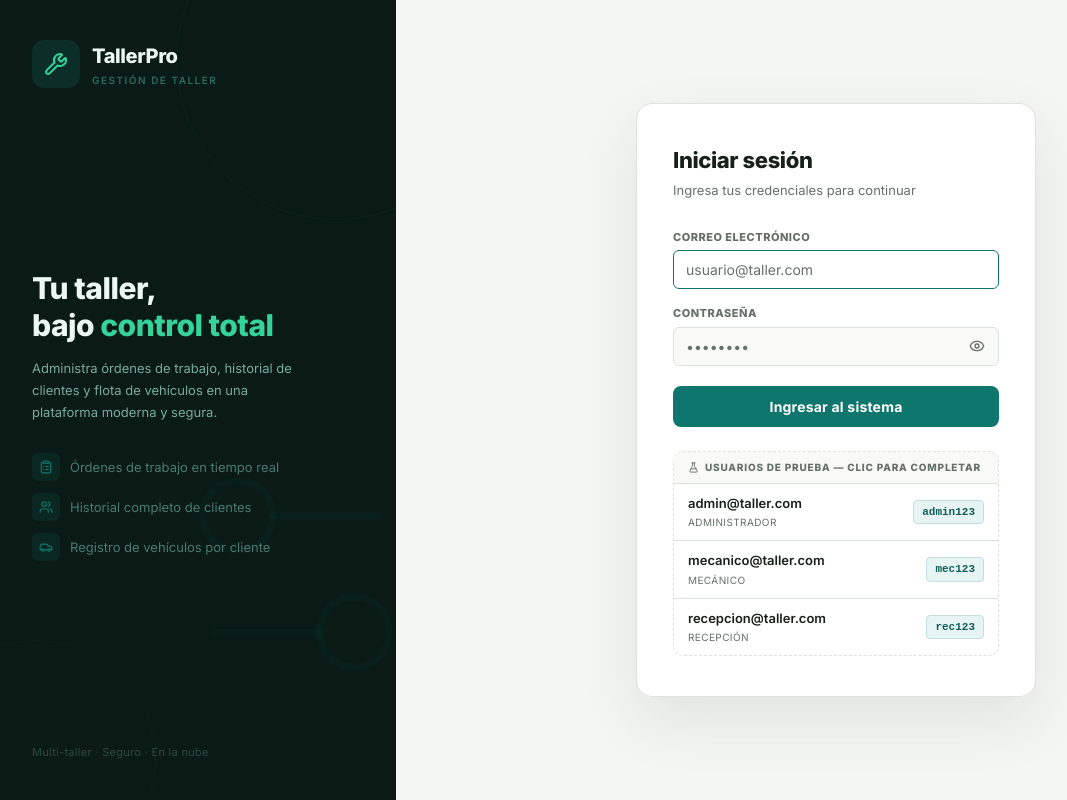
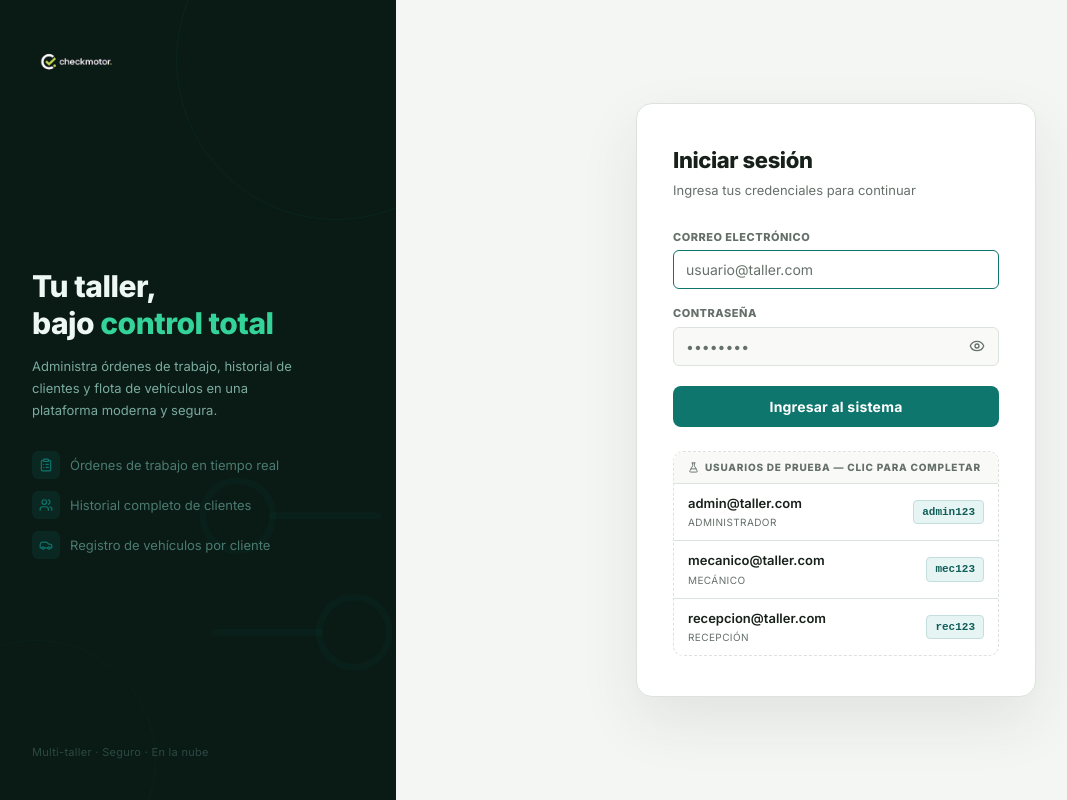
Before and after one commit to bitprochile/checkmotor, a Next.js app: page /login in a window 1280 px wide. Shown: the whole page, without its empty margins (4-1071 px from the left). Built offline with nearby package versions, Linux system fonts and the light colour scheme.

Commit message:
feat: logo Checkmotor en login y tamaño corregido en sidebar

```diff
--- a/app/globals.css
+++ b/app/globals.css
@@ -139,7 +139,13 @@ button:disabled { opacity: 0.55; cursor: not-allowed; }
 }
 
 .sidebarLogo {
-  height: 28px;
+  height: 36px;
+  width: auto;
+  display: block;
+}
+
+.loginBrandLogo {
+  height: 44px;
   width: auto;
   display: block;
 }
--- a/app/login/page.tsx
+++ b/app/login/page.tsx
@@ -3,7 +3,6 @@
 import { useState } from 'react'
 import { useRouter } from 'next/navigation'
 import {
-  Wrench,
   Eye, EyeOff,
   AlertCircle,
   FlaskConical,
@@ -70,13 +69,7 @@ export default function LoginPage() {
         </div>
 
         <div className="loginBrandTop">
-          <div className="loginBrandIconWrap">
-            <Wrench size={24} />
-          </div>
-          <div>
-            <div className="loginBrandAppName">TallerPro</div>
-            <div className="loginBrandAppSub">Gestión de taller</div>
-          </div>
+          <img src="/checkmotor-logo.png" alt="Checkmotor" className="loginBrandLogo" />
         </div>
 
         <div className="loginBrandCenter">
```
